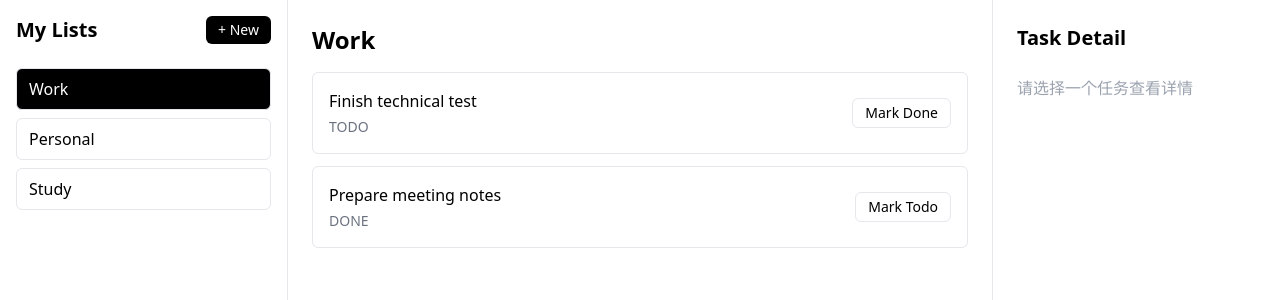
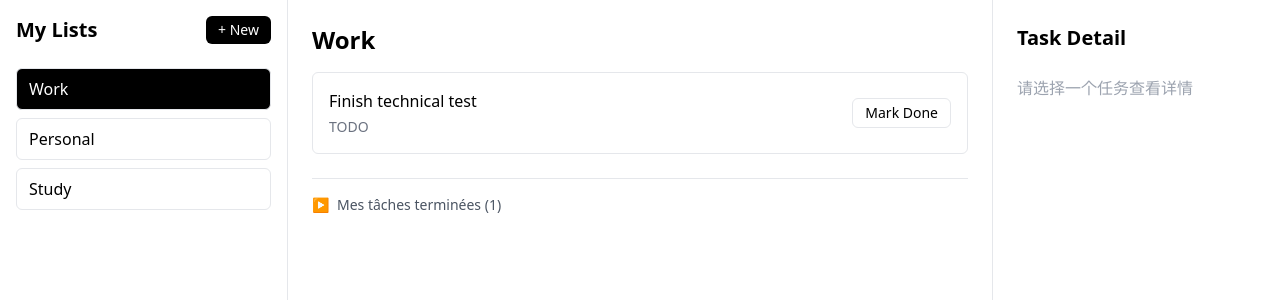
Before and after one commit to jingjingdai-lab/todolistweb, a Vue app in the folder frontend/: page /main in a window 1280 px wide. Both pictures are taken after a click on the item "Work". Shown: the top 300 px of the page. Built offline with nearby package versions, Linux system fonts and the light colour scheme.

Commit message:
add DONE tasks section with collapse/expand and status toggle

```diff
--- a/frontend/src/components/layout/MainContent.vue
+++ b/frontend/src/components/layout/MainContent.vue
@@ -16,7 +16,7 @@ type Task = {
 }
 
 // 接收父組件傳來的資料
-defineProps<{
+const props = defineProps<{
   selectedList: TaskList | null
   tasks: Task[]
   selectedTaskId: number | null
@@ -71,9 +71,10 @@ function toggleCompleted() {
         {{ selectedList.name }}
       </h2>
 
+      <!-- TODO 區 -->
        <ul class="space-y-3">
          <li
-          v-for="task in tasks"
+           v-for="task in todoTasks"
            :key="task.id"
             class="rounded-md border p-4 transition"
            :class="
@@ -99,7 +100,53 @@ function toggleCompleted() {
                class="rounded-md border px-3 py-1 text-sm hover:bg-gray-50"
                @click="handleToggleStatus(task.id)"
              >
-              {{ task.status === 'TODO' ? 'Mark Done' : 'Mark Todo' }}
+               Mark Done
+             </button>
+           </div>
+          </li>
+       </ul>
+
+       <!-- DONE 區標題 -->
+       <div class="mt-6 border-t pt-4">
+         <button
+           class="flex items-center gap-2 text-sm font-medium text-gray-600 hover:text-black"
+           @click="toggleCompleted"
+         >
+           <span>{{ showCompleted ? '▼' : '▶' }}</span>
+           <span>Mes tâches terminées ({{ doneTasks.length }})</span>
+         </button>
+        </div>
+
+        <!-- DONE 區內容（默認收起） -->
+       <ul v-if="showCompleted" class="mt-3 space-y-3">
+         <li
+           v-for="task in doneTasks"
+            :key="task.id"
+          class="rounded-md border p-4 transition opacity-70"
+           :class="
+             selectedTaskId === task.id
+               ? 'border-black bg-gray-100'
+               : 'border-gray-200'
+           "
+         >
+           <div class="flex items-center justify-between gap-4">
+             <!-- 左邊區塊：點擊後選中 task -->
+             <div
+               class="flex-1 cursor-pointer"
+               @click="handleTaskClick(task)"
+             >
+               <p class="font-medium line-through">{{ task.title }}</p>
+               <p class="mt-1 text-sm text-gray-500">
+                 {{ task.status }}
+               </p>
+             </div>
+
+             <!-- 右邊按鈕：切換回 TODO -->
+             <button
+               class="rounded-md border px-3 py-1 text-sm hover:bg-gray-50"
+               @click="handleToggleStatus(task.id)"
+             >
+               Mark Todo
              </button>
            </div>
          </li>
```
Lines whose indentation alone changed are shown as unchanged.
